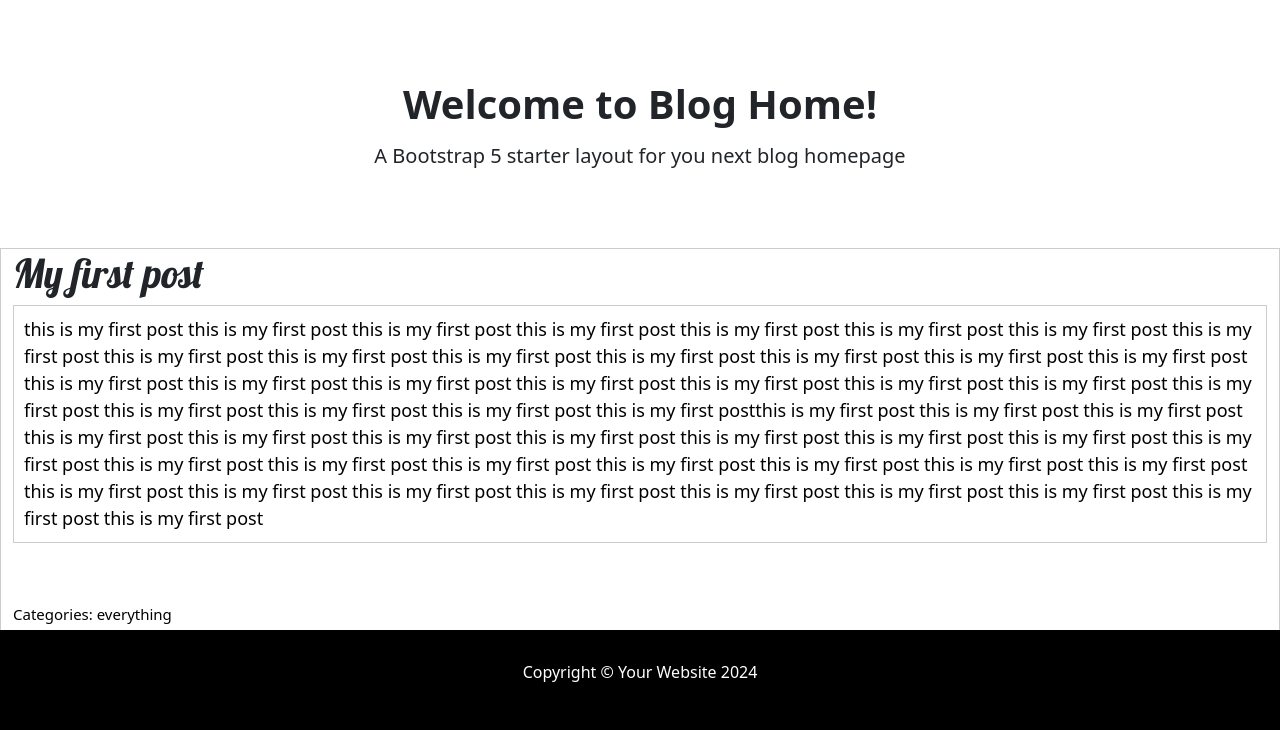
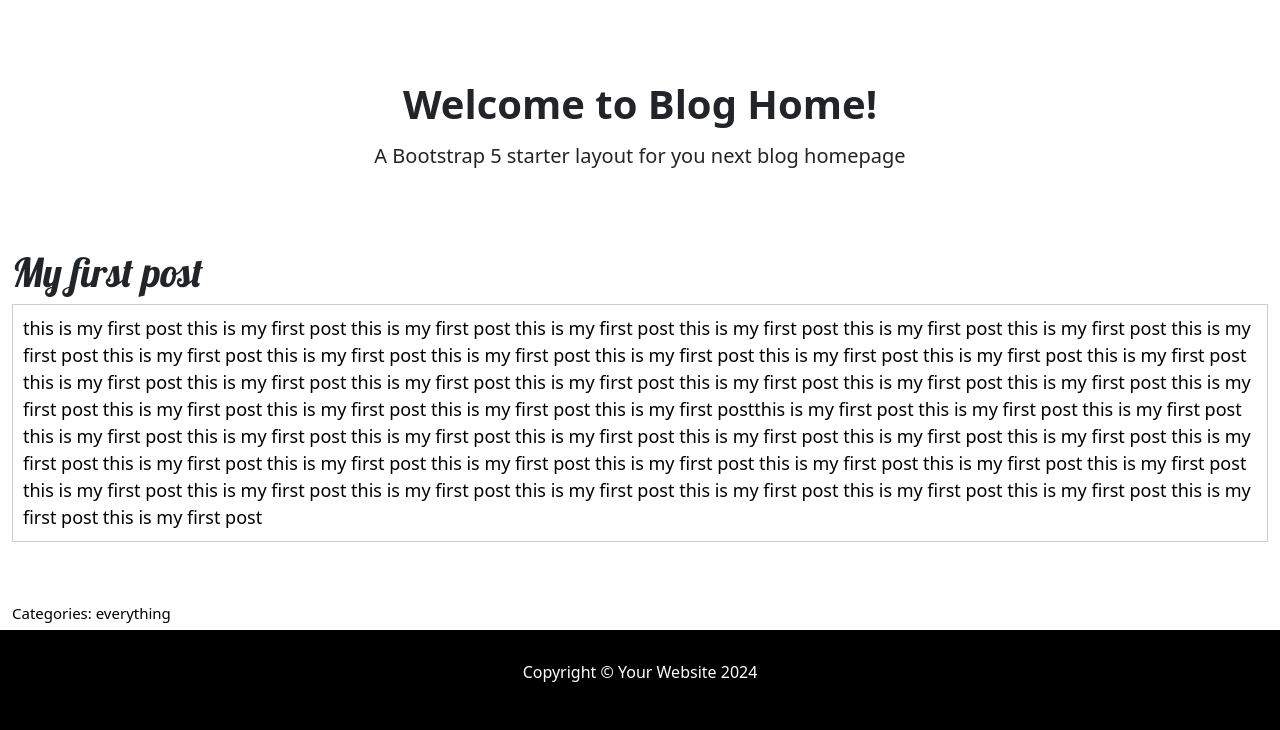
Before and after one commit to minjisuh/django-assignment, a Django app: page /post/1/ in a window 1280 px wide. Shown: the part 70-800 px from the top of the page. Run offline with Django 5.2, Linux system fonts and the light colour scheme; data comes from the database, SQL or seed files in the repository.

Commit message:
border change

```diff
--- a/blog/static/css/blog.css
+++ b/blog/static/css/blog.css
@@ -47,7 +47,6 @@
 }
 
 .row{
-    border: 1px solid #ccc;
     margin-left: 0;
     margin-right: 0;
 
```
